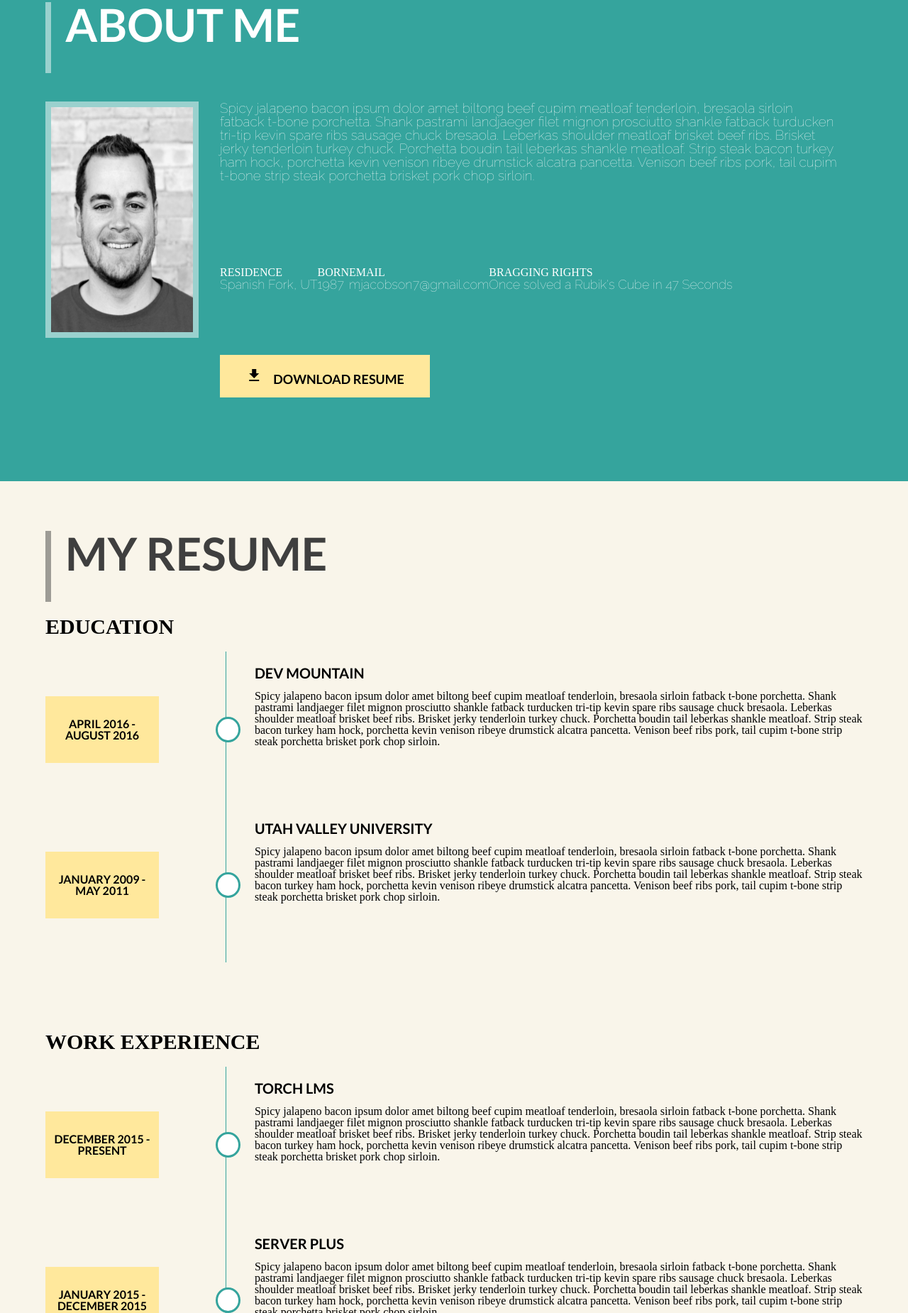
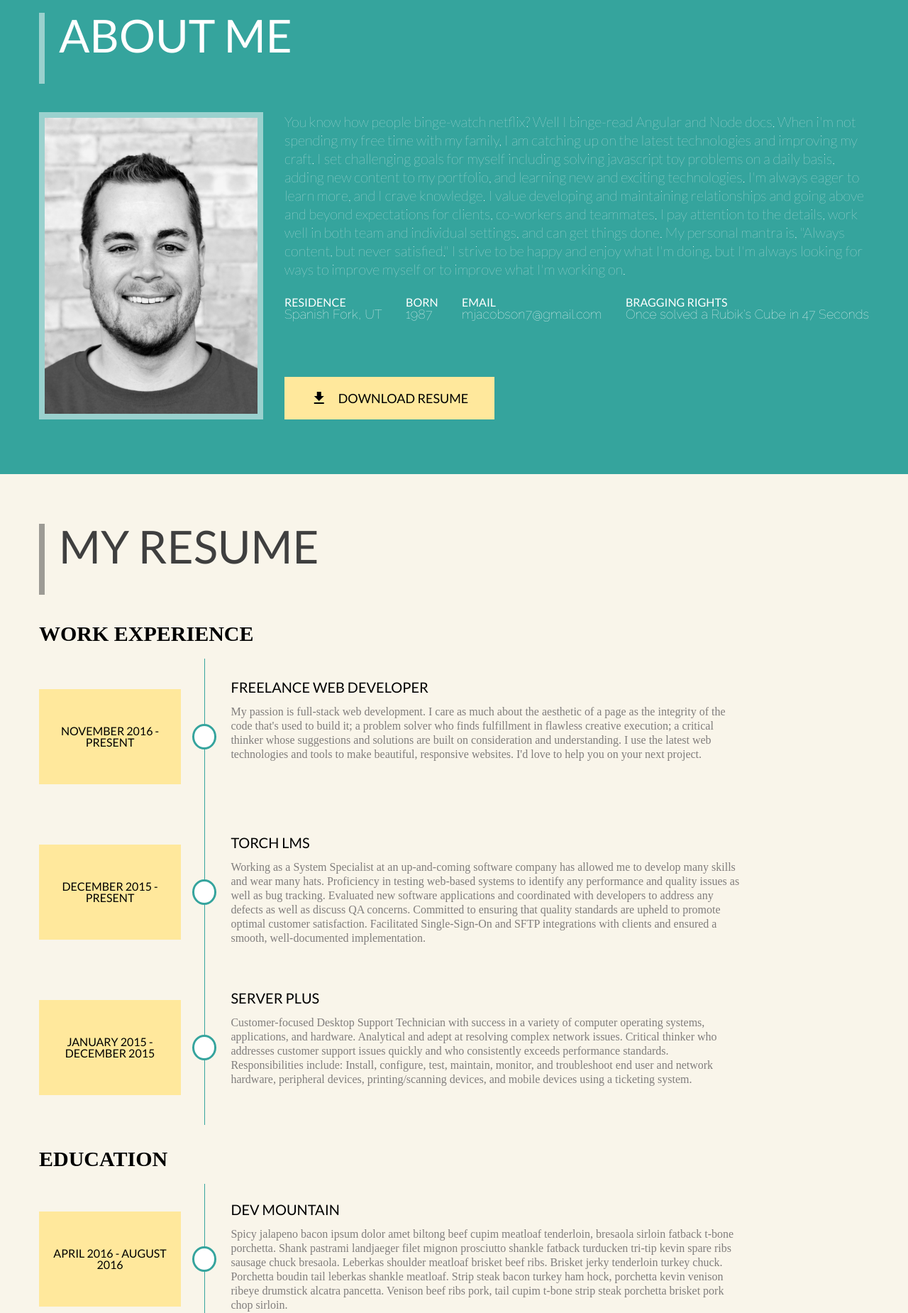
Before and after one commit to mjacobson7/PortfolioOld, a website: page public/index.html in a window 1280 px wide. Shown: the part 950-2800 px from the top of the page at 71% size. Drawn offline with nearby package versions, Linux system fonts and the light colour scheme; some packages are replaced by stand-ins of ours; a script that the page names is missing.

Commit message:
customized text within page and adjusted media queries

```diff
--- a/public/index.html
+++ b/public/index.html
@@ -2,12 +2,12 @@
 <html ng-app="myPortfolio">
   <head>
     <meta charset="utf-8">
-    <meta name="viewport" content="width=device-width" />
+    <meta name="viewport" content="width=device-width, initial-scale=1"/>
     <title>Max Jacobson Portfolio</title>
     <link rel="stylesheet" href="./reset.css">
     <link rel="stylesheet" href="./stylesheet.css">
     <link rel="stylesheet" href="./animations.css">
-    <link href="https://fonts.googleapis.com/css?family=Raleway:100|Lato:700" rel="stylesheet">
+    <link href="https://fonts.googleapis.com/css?family=Raleway:100|Lato:100,400" rel="stylesheet">
     <link href="https://fonts.googleapis.com/icon?family=Material+Icons"rel="stylesheet">
     <link rel="stylesheet" href="https://cdn.rawgit.com/konpa/devicon/master/devicon.min.css">
     <link rel="stylesheet" href="https://cdn.jsdelivr.net/sweetalert2/6.3.0/sweetalert2.min.css">
@@ -21,7 +21,6 @@
             <div class="homeTagline">WEB DEVELOPER</div>
           </div>
         </div>
-
 
         <div class="nav-wrapper">
           <div class="navBar">
@@ -50,9 +49,6 @@
           </select>
         </div>
 
-
-
-
           <div id="about" class="aboutMeContainer">
             <div class="aboutMeSection">
               <div id="aboutMeTitle">ABOUT ME</div>
@@ -60,7 +56,7 @@
                 <img src="./assets/profile.jpg" alt="" id="profilePicture">
                 <div id="profileDescription">
                   <div class="profileParagraph">
-                    Spicy jalapeno bacon ipsum dolor amet biltong beef cupim meatloaf tenderloin, bresaola sirloin fatback t-bone porchetta. Shank pastrami landjaeger filet mignon prosciutto shankle fatback turducken tri-tip kevin spare ribs sausage chuck bresaola. Leberkas shoulder meatloaf brisket beef ribs. Brisket jerky tenderloin turkey chuck. Porchetta boudin tail leberkas shankle meatloaf. Strip steak bacon turkey ham hock, porchetta kevin venison ribeye drumstick alcatra pancetta. Venison beef ribs pork, tail cupim t-bone strip steak porchetta brisket pork chop sirloin.
+                    You know how people binge-watch netflix?  Well I binge-read Angular and Node docs.  When i'm not spending my free time with my family, I am catching up on the latest technologies and improving my craft. I set challenging goals for myself including solving javascript toy problems on a daily basis, adding new content to my portfolio, and learning new and exciting technologies. I'm always eager to learn more, and I crave knowledge. I value developing and maintaining relationships and going above and beyond expectations for clients, co-workers and teammates. I pay attention to the details, work well in both team and individual settings, and can get things done. My personal mantra is, "Always content, but never satisfied." I strive to be happy and enjoy what I'm doing, but I'm always looking for ways to improve myself or to improve what I'm working on.
                   </div>
                   <div id="paragraphDetails">
                     <ul>
@@ -81,10 +77,56 @@
           <div id="myresume" class="myResumeContainer">
             <div class="myResumeSection">
               <div id="myResumeTitle" class="myResumeTitle">MY RESUME</div>
+              <div id="educationTitle2" class="educationTitle">WORK EXPERIENCE</div>
+              <div id="myResumeWorkExperience">
+                <div id="work1" class="education">
+                  <div class="educationDate">
+                    <div class="dateBox">NOVEMBER 2016 - PRESENT</div>
+                  </div>
+                  <div class="educationName">
+                    <div class="dot"></div>
+                    <div class="collegeParagraph">
+                      <div class="collegeTitle">FREELANCE WEB DEVELOPER</div>
+                      <div class="collegeDescription">
+                        My passion is full-stack web development.  I care as much about the aesthetic of a page as the integrity of the code that's used to build it; a problem solver who finds fulfillment in flawless creative execution; a critical thinker whose suggestions and solutions are built on consideration and understanding. I use the latest web technologies and tools to make beautiful, responsive websites. I'd love to help you on your next project.
+                      </div>
+                    </div>
+                  </div>
+                </div>
 
-              <div id="educationTitle1" class="educationTitle">EDUCATION</div>
+                <div id="work2" class="education">
+                  <div class="educationDate">
+                    <div class="dateBox">DECEMBER 2015 - PRESENT</div>
+                  </div>
+                  <div class="educationName">
+                    <div class="dot"></div>
+                    <div class="collegeParagraph">
+                      <div class="collegeTitle">TORCH LMS</div>
+                      <div class="collegeDescription">
+                          Working as a System Specialist at an up-and-coming software company has allowed me to develop many skills and wear many hats. Proficiency in testing web-based systems to identify any performance and quality issues as well as bug tracking. Evaluated new software applications and coordinated with developers to address any defects as well as discuss QA concerns. Committed to ensuring that quality standards are upheld to promote optimal customer satisfaction. Facilitated Single-Sign-On and SFTP integrations with clients and ensured a smooth, well-documented implementation.
+                      </div>
+                    </div>
+                  </div>
+                </div>
+
+                <div id="work3" class="education">
+                  <div class="educationDate">
+                    <div class="dateBox">JANUARY 2015 - DECEMBER 2015</div>
+                  </div>
+                  <div class="educationName">
+                    <div class="dot"></div>
+                    <div class="collegeParagraph">
+                      <div class="collegeTitle">SERVER PLUS</div>
+                      <div class="collegeDescription">
+                        Customer-focused Desktop Support Technician with success in a variety of computer operating systems, applications, and hardware. Analytical and adept at resolving complex network issues. Critical thinker who addresses customer support issues quickly and who consistently exceeds performance standards. Responsibilities include: Install, configure, test, maintain, monitor, and troubleshoot end user and network hardware, peripheral devices, printing/scanning devices, and mobile devices using a ticketing system.
+                      </div>
+                    </div>
+                  </div>
+                </div>
+              </div>
 
               <div class="myResumeEducation">
+                <div id="educationTitle1" class="educationTitle">EDUCATION</div>
                 <div id="education1" class="education">
                   <div class="educationDate">
                     <div class="dateBox">APRIL 2016 - AUGUST 2016</div>
@@ -115,38 +157,6 @@
                 </div>
               </div>
 
-              <div id="educationTitle2" class="educationTitle">WORK EXPERIENCE</div>
-
-              <div id="myResumeWorkExperience">
-                <div id="work1" class="education">
-                  <div class="educationDate">
-                    <div class="dateBox">DECEMBER 2015 - PRESENT</div>
-                  </div>
-                  <div class="educationName">
-                    <div class="dot"></div>
-                    <div class="collegeParagraph">
-                      <div class="collegeTitle">TORCH LMS</div>
-                      <div class="collegeDescription">
-                        Spicy jalapeno bacon ipsum dolor amet biltong beef cupim meatloaf tenderloin, bresaola sirloin fatback t-bone porchetta. Shank pastrami landjaeger filet mignon prosciutto shankle fatback turducken tri-tip kevin spare ribs sausage chuck bresaola. Leberkas shoulder meatloaf brisket beef ribs. Brisket jerky tenderloin turkey chuck. Porchetta boudin tail leberkas shankle meatloaf. Strip steak bacon turkey ham hock, porchetta kevin venison ribeye drumstick alcatra pancetta. Venison beef ribs pork, tail cupim t-bone strip steak porchetta brisket pork chop sirloin.
-                      </div>
-                    </div>
-                  </div>
-                </div>
-                <div id="work2" class="education">
-                  <div class="educationDate">
-                    <div class="dateBox">JANUARY 2015 - DECEMBER 2015</div>
-                  </div>
-                  <div class="educationName">
-                    <div class="dot"></div>
-                    <div class="collegeParagraph">
-                      <div class="collegeTitle">SERVER PLUS</div>
-                      <div class="collegeDescription">
-                        Spicy jalapeno bacon ipsum dolor amet biltong beef cupim meatloaf tenderloin, bresaola sirloin fatback t-bone porchetta. Shank pastrami landjaeger filet mignon prosciutto shankle fatback turducken tri-tip kevin spare ribs sausage chuck bresaola. Leberkas shoulder meatloaf brisket beef ribs. Brisket jerky tenderloin turkey chuck. Porchetta boudin tail leberkas shankle meatloaf. Strip steak bacon turkey ham hock, porchetta kevin venison ribeye drumstick alcatra pancetta. Venison beef ribs pork, tail cupim t-bone strip steak porchetta brisket pork chop sirloin.
-                      </div>
-                    </div>
-                  </div>
-                </div>
-              </div>
               </div>
             </div>
 
@@ -213,9 +223,7 @@
                         Jake White,</br> CEO at Torch LMS
                       </p>
                       <div class="endorsementendorsement">
-                        <i class="material-icons">format_quote</i>
                           Max is exceptional to work with, and gets solid results. He is a team player, he is punctual, and always willing to help out with anything that needs to be done. Max is always pushing himself to learn more and develop himself professionally.
-                        <i class="material-icons">format_quote</i>
                       </div>
                     </div>
                     <div id="endorsement2" class="endorsementComment">
@@ -224,9 +232,7 @@
                         Jaron Mathis,</br> COO at Torch LMS
                       </p>
                       <div class="endorsementendorsement">
-                        <i class="material-icons">format_quote</i>
                         [Max] has shown the ability to wear many different hats, and always runs to the fire to figure out how he can add value for our clients. Specifically, Max has become an indispensable resource through his product knowledge and testing ability on our system.
-                        <i class="material-icons">format_quote</i>
                       </div>
                     </div>
                   </div>
@@ -273,6 +279,7 @@
     <script src="https://code.jquery.com/jquery-3.1.1.min.js" integrity="sha256-hVVnYaiADRTO2PzUGmuLJr8BLUSjGIZsDYGmIJLv2b8="
     crossorigin="anonymous"></script>
     <script src="https://ajax.googleapis.com/ajax/libs/angularjs/1.6.1/angular.min.js" charset="utf-8"></script>
+    <script src="https://cdnjs.cloudflare.com/ajax/libs/angular-touch/1.6.1/angular-touch.min.js" charset="utf-8"></script>
     <script src="./mainController.js" charset="utf-8"></script>
     <script src="./jquery.js" charset="utf-8"></script>
     <script src="https://cdnjs.cloudflare.com/ajax/libs/materialize/0.97.8/js/materialize.min.js"></script>
--- a/public/mainController.js
+++ b/public/mainController.js
@@ -1,4 +1,4 @@
-angular.module('myPortfolio', [])
+angular.module('myPortfolio', ['ngTouch'])
   .controller('mainController', function($scope, $http) {
 
     $scope.sendMessage = function(user) {
--- a/public/stylesheet.css
+++ b/public/stylesheet.css
@@ -1,4 +1,4 @@
-html {
+html body {
   height: 100%;
   width: 100%;
 }
@@ -35,6 +35,7 @@ html {
 
 .homeName {
   font-family: 'Lato', sans-serif;
+  font-weight: 400;
   font-size: 100px;
   color: #fff;
   text-align: center;
@@ -66,8 +67,6 @@ html {
 }
 
 .selected {
-  color: #ffe89c;
-  transition: 0.5s;
   border: 1px solid #ffe89c;
 }
 
@@ -93,7 +92,7 @@ html {
 .navBar ul li a {
   color: #fff;
   font-family: 'Lato', sans-serif;
-  font-weight:100;
+  font-weight: 400;
   font-size: 17px;
   text-decoration: none;
   padding: 10px;
@@ -159,19 +158,25 @@ html {
 }
 
 .profileParagraph {
-  font-family: 'Raleway', sans-serif;
-  font-size: 19px;
-  height: 200px;
+  /*font-family: 'Raleway', sans-serif;*/
+  font-family: 'Lato', sans-serif;
+  font-weight: 100;
+  line-height: 26px;
+  font-size: 20px;
+  height: 260px;
+  /*padding-bottom: 15px;*/
 }
 
 #paragraphDetails {
-  height: 100px;
+  height: 56px;
+  font-family: 'Lato', sans-serif;
+  font-weight: 400;
 }
 
 #paragraphDetails ul {
   display: flex;
   flex-direction: row;
-  justify-content: space-around;
+  justify-content: space-between;
   align-items: center;
 }
 
@@ -220,6 +225,9 @@ li h5 span {
   font-family: 'Lato', sans-serif;
   font-size: 18px;
   margin: 0px;
+  display: flex;
+  align-items: center;
+  justify-content: center;
 }
 
 .downloadResume i {
@@ -228,7 +236,7 @@ li h5 span {
 }
 
 .myResumeContainer {
-  height: 1300px;
+  height: 1450px;
   width: 100%;
   background-color: #F9F5EA;
   display: flex;
@@ -260,13 +268,13 @@ li h5 span {
 
 #myResumeWorkExperience {
   width: 1170px;
-  height: 515px;
+  height: 650px;
 }
 
 .educationTitle {
   font-size: 30px;
   font-weight: bolder;
-  margin-top: 20px;
+  margin-top: 40px;
   margin-bottom: 20px;
 }
 
@@ -298,6 +306,7 @@ li h5 span {
 .dateBox {
   height: 94px;
   width: 160px;
+  padding: 20px;
   background-color: #FFE89C;
   font-family: 'Lato', sans-serif;
   display: flex;
@@ -311,7 +320,7 @@ li h5 span {
   width: 30px;
   border-radius: 50%;
   border: 3px solid #35A49D;
-  margin-left: -15px;
+  margin-left: -18px;
   background-color: #fff;
 }
 
@@ -326,10 +335,13 @@ li h5 span {
 
 .collegeTitle {
   font-family: 'Lato', sans-serif;
+  font-weight: 400;
   font-size: 20px;
 }
 
 .collegeDescription {
+  color: #807d7c;
+  line-height: 20px;
   margin-top: 15px;
   width: 80%;
 }
@@ -348,6 +360,10 @@ li h5 span {
 }
 
 #work2 {
+  visibility: hidden;
+}
+
+#work3 {
   visibility: hidden;
 }
 
@@ -487,13 +503,16 @@ li h5 span {
 .endorsementendorsement {
   font-weight: bold;
   font-size: 18px;
-  height: 140px;
+  height: 120px;
   width: 90%;
   border: 2px solid #FFE89C;
   color: #fff;
   padding-left: 5px;
   padding-right: 5px;
   margin-top: 5px;
+  display: flex;
+  align-items: center;
+  justify-content: center;
 }
 
 #portfolio {
@@ -695,7 +714,7 @@ li h5 span {
 
 
 /*TABLETS*/
-@media only screen and (min-device-width : 768px) and (max-device-width : 1024px) {
+@media (max-width : 1200px) {
 
   .backgroundImage {
     height: 800px;
@@ -901,7 +920,7 @@ li h5 span {
 }
 /*END TABLET RESPONSIVE DESIGN*/
 
-@media only screen and (max-device-width : 480px) {
+@media (max-width : 725px) {
 
   .backgroundImage {
     height: 440px;
```
Also changed, not shown: public/jquery.js.
